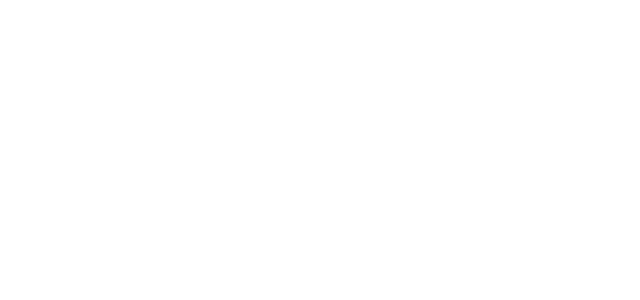
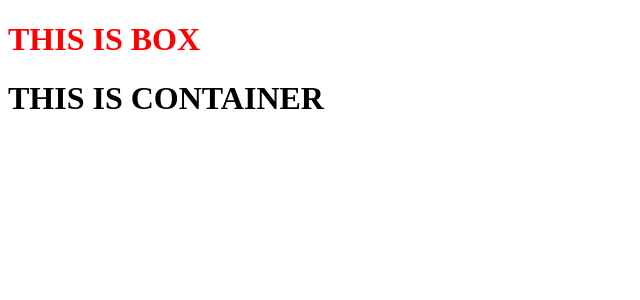
Before and after one commit to Nighteast/react20231031, a React (Create React App) app: page / in a window 1280 px wide. Shown: the top 300 px of the page, without its empty margins (0-640 px from the left). Built offline with nearby package versions, Linux system fonts and the light colour scheme.

Commit message:
여러 파일에서 중복된 named export를 import하는 방법 연습완료

```diff
--- a/src/App.js
+++ b/src/App.js
@@ -1,8 +1,11 @@
+import Box, { color } from "./component/Box";
+import Container, { color as cl } from "./component/Contatiner";
 
 function App() {
   return (
     <div>
-
+      <Box style={{ color: color }} />
+      <Container style={{ color: cl }} />
     </div>
   );
 }
--- /dev/null
+++ b/src/component/Box.js
@@ -0,0 +1,9 @@
+export default function Box({ style }) {
+  return (
+    <div style={style}>
+      <h1>THIS IS BOX</h1>
+    </div>
+  );
+}
+
+export const color = "red";
--- /dev/null
+++ b/src/component/Contatiner.js
@@ -0,0 +1,5 @@
+export default function Container() {
+  return <h1>THIS IS CONTAINER</h1>
+}
+
+export const color = "blue";
```
